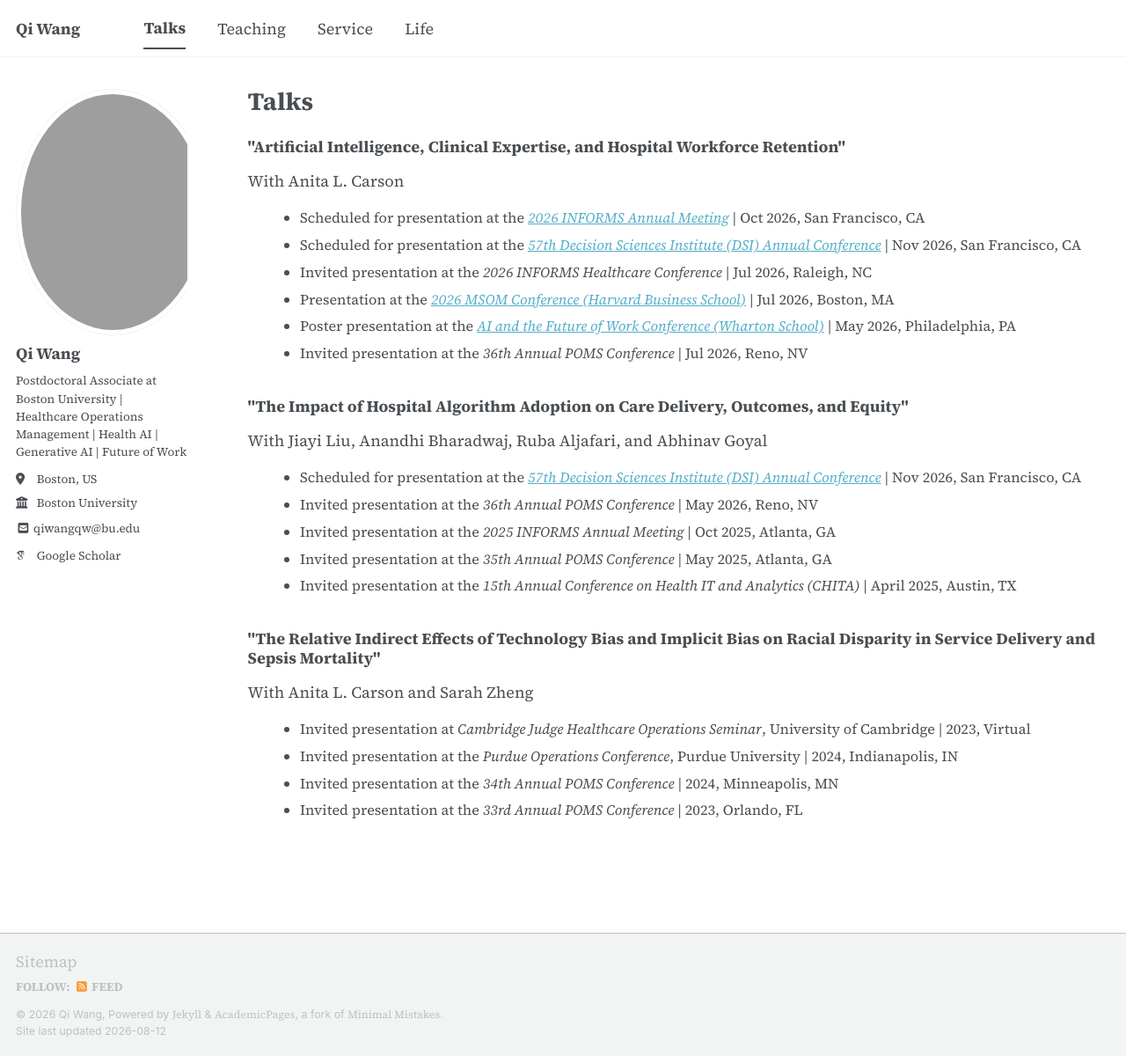
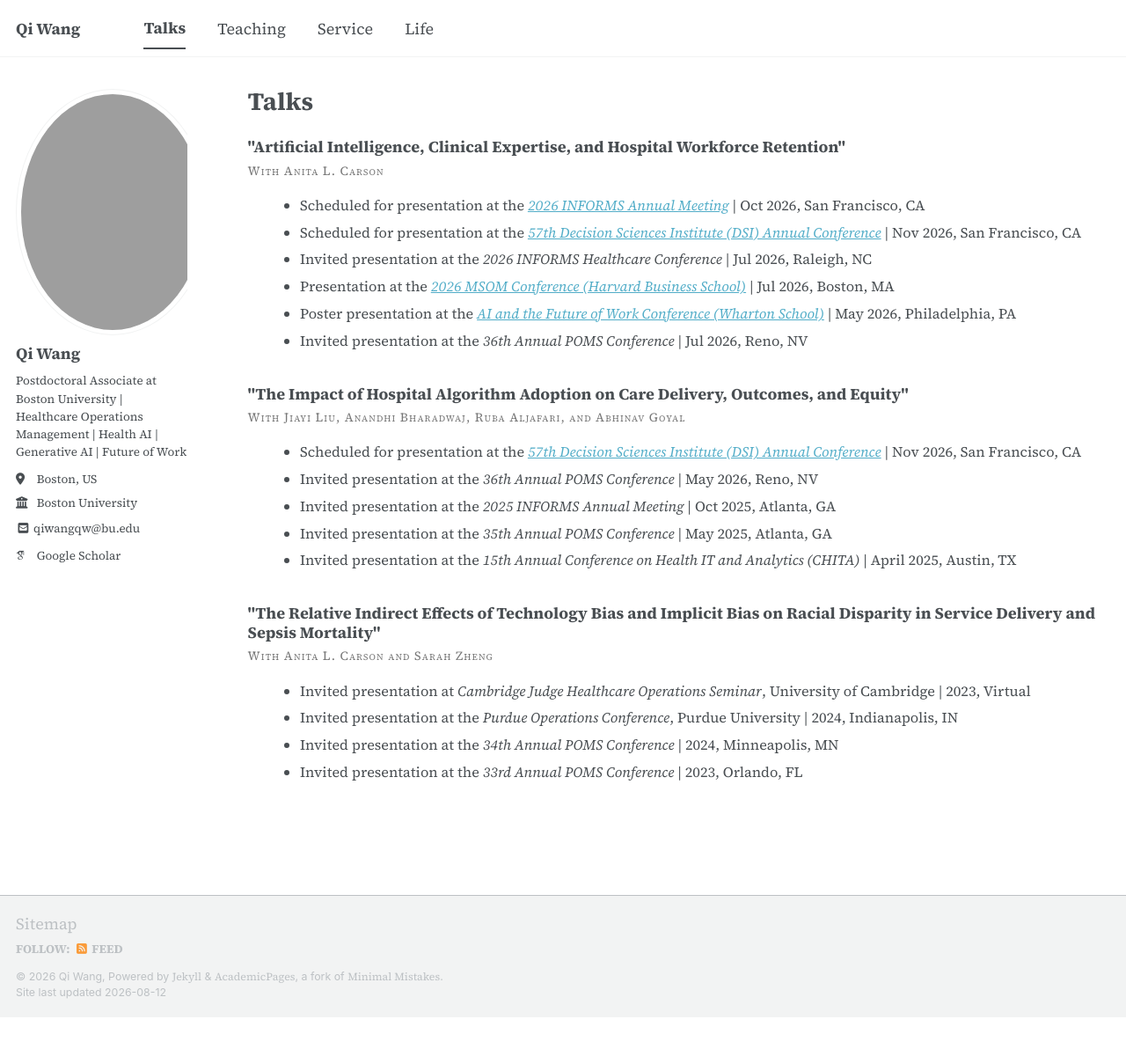
Before and after one commit to qiwang-katherine/qiwang-katherine.github.io, a Jekyll site: the page built from _pages/talks.html, in a window 1280 px wide and 1200 px high. Shown: the whole window at 88% size. Built offline with Jekyll 4.4.1, drawn with Linux system fonts in a browser that asks for light colours; some web fonts are replaced; a script bundle is joined from its source files by our own code; library files that are not in the unit come from our copies.

Commit message:
main.scss

```diff
--- a/assets/css/main.scss
+++ b/assets/css/main.scss
@@ -279,3 +279,11 @@ h1.page__title,
   margin-top: 0.5em !important;
   margin-bottom: 0.5em !important;
 }
+/* Co-authors under talk paper title */
+.talk-paper-coauthors {
+  font-size: 0.78em !important;
+  color: #777 !important;
+  font-variant: small-caps !important;
+  letter-spacing: 0.08em !important;
+  margin: -0.1em 0 0.8em 0 !important;
+}
```
